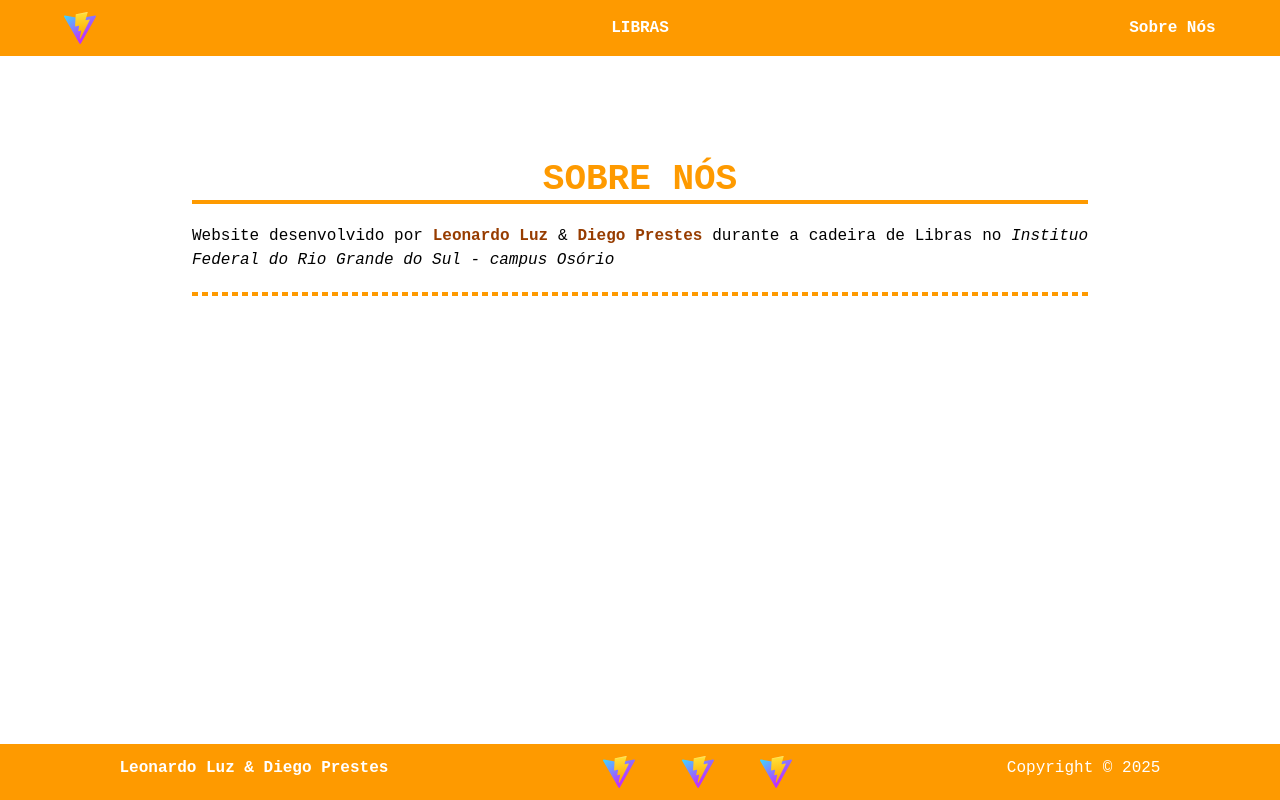
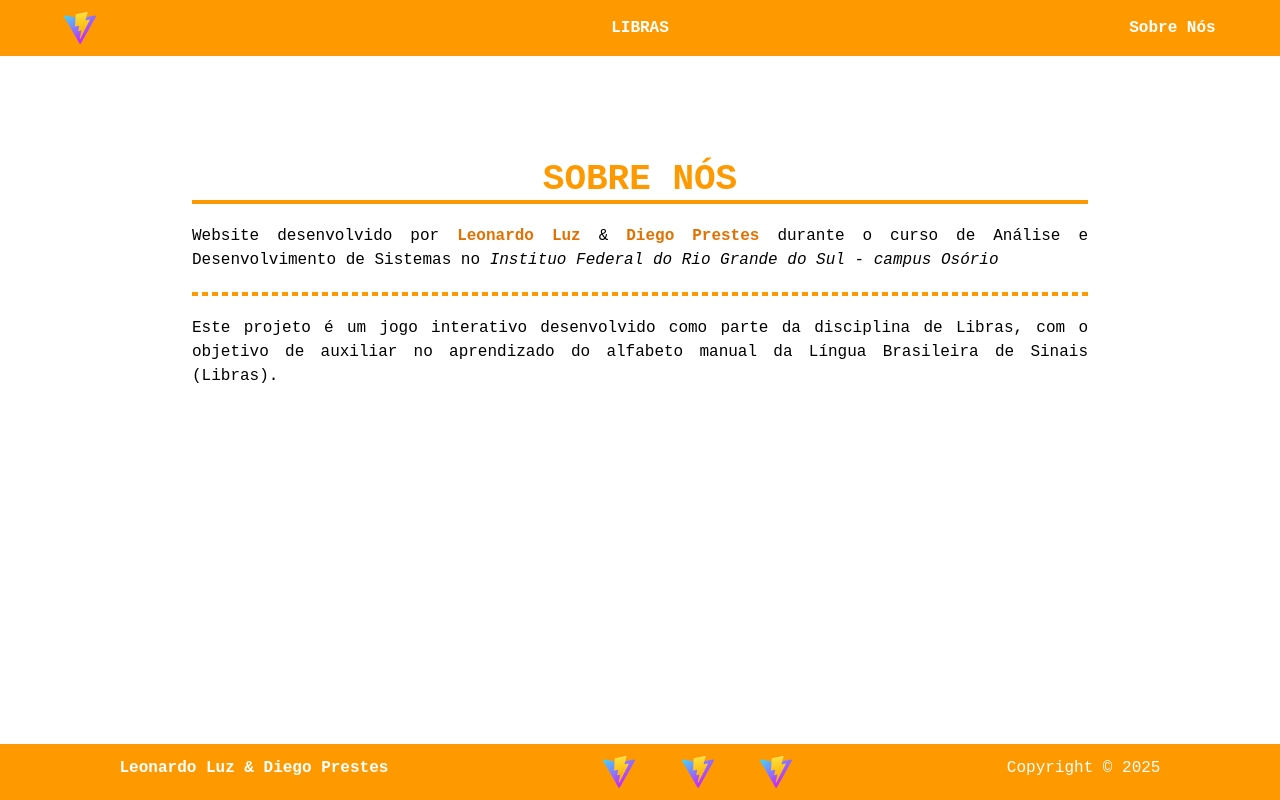
Before and after one commit to Leonardo-Luz/react-ts-libras-guess-game, a React (Vite) app: page /about-us in a window 1280 px wide. Built offline with nearby package versions, Linux system fonts and the light colour scheme.

Commit message:
docs: update README

```diff
--- a/src/routes/AboutUs.tsx
+++ b/src/routes/AboutUs.tsx
@@ -6,9 +6,12 @@ export const AboutUs = () => {
         <hr className="w-[70vw] border-amber-500 border-2" />
       </div>
       <p className="w-[70vw] self-center text-justify text-1xl">
-        Website desenvolvido por <strong className="text-amber-800">Leonardo Luz</strong> & <strong className="text-amber-800">Diego Prestes</strong> durante a cadeira de Libras no <em>Instituo Federal do Rio Grande do Sul - campus Osório</em>
+        Website desenvolvido por <strong className="text-amber-600">Leonardo Luz</strong> & <strong className="text-amber-600">Diego Prestes</strong> durante o curso de Análise e Desenvolvimento de Sistemas no <em>Instituo Federal do Rio Grande do Sul - campus Osório</em>
       </p>
       <hr className="w-[70vw] border-dashed border-amber-500 border-2 self-center" />
+      <p className="w-[70vw] self-center text-justify text-1xl">
+        Este projeto é um jogo interativo desenvolvido como parte da disciplina de Libras, com o objetivo de auxiliar no aprendizado do alfabeto manual da Língua Brasileira de Sinais (Libras).
+      </p>
     </div>
   )
 }
```
Also changed, not shown: 1 other file (tests, documents, lock files or other folders).
